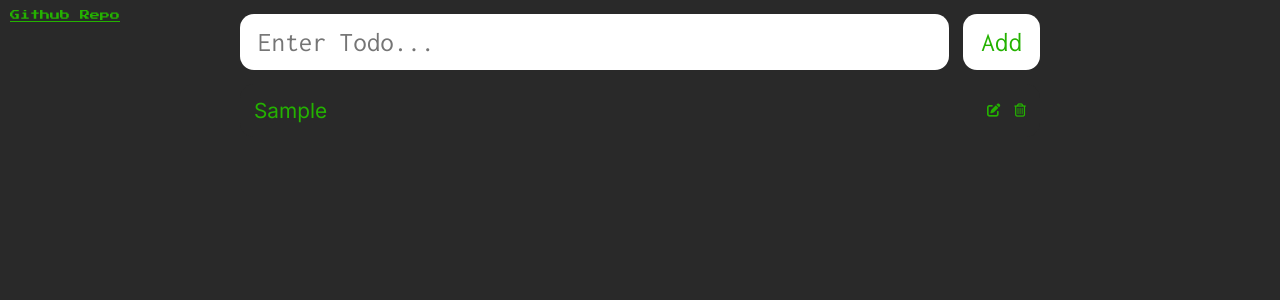
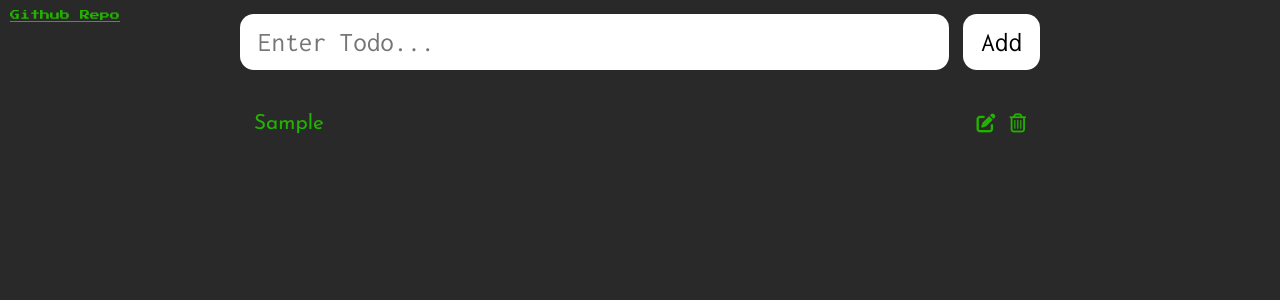
Before and after one commit to parthsinha1/react_todo, a React (Vite) app: page / in a window 1280 px wide. Both pictures are taken after typing "Sample" into the empty fields and a click on the button "Add". Shown: the top 300 px of the page. Built offline with nearby package versions, Linux system fonts and the light colour scheme.

Commit message:
made trash and edit icons larger
made trash and edit icons larger + changed input and button color

```diff
--- a/src/index.css
+++ b/src/index.css
@@ -1,5 +1,5 @@
 * {
-  font-family: 'Inter', sans-serif;
+  font-family: 'Josefin Sans', sans-serif;
   margin: 0;
   padding: 0;
   box-sizing: border-box;
@@ -12,6 +12,7 @@ h3,
 input,
 button {
   font-family: 'Inconsolata', system-ui;
+  color: rgb(0, 0, 0);
 }
 
 #root {
@@ -76,7 +77,7 @@ p {
 .todoItem {
   display: flex;
   align-items: center;
-  gap: 14px;
+  gap: 1px;
   padding: 14px;
   border-radius: 14px;
   background: rgb(41, 41, 41);
@@ -90,6 +91,16 @@ p {
   display: flex;
   align-items: center;
   gap: 14px;
+  width: auto;
+  height: 50px;
+}
+
+.actionsContainer .fa-pen-to-square {
+  font-size: 19px; /* Adjust the size as needed */
+}
+
+.actionsContainer .fa-trash-can {
+  font-size: 19px; /* Adjust the size as needed */
 }
 
 .actionsContainer button {
```
